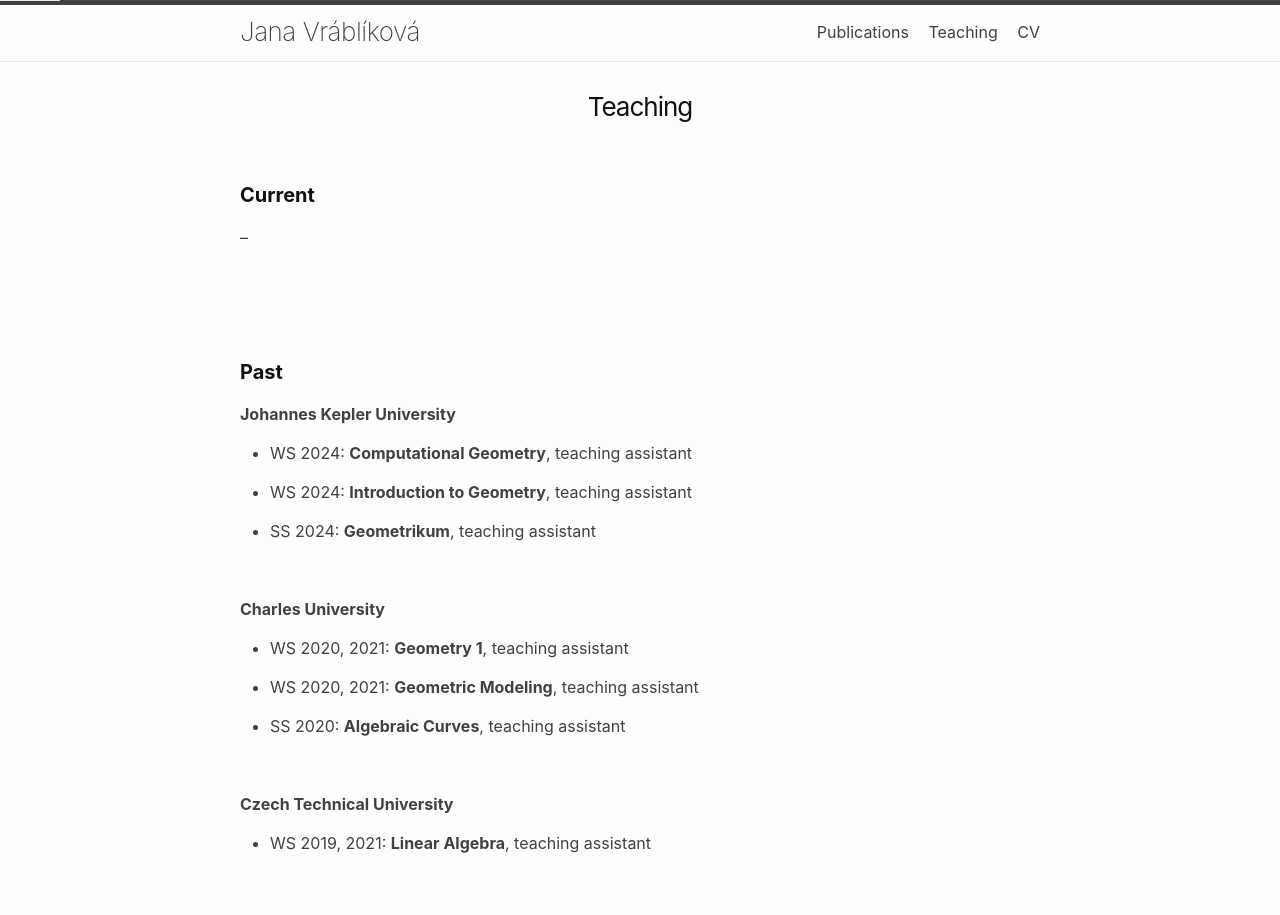
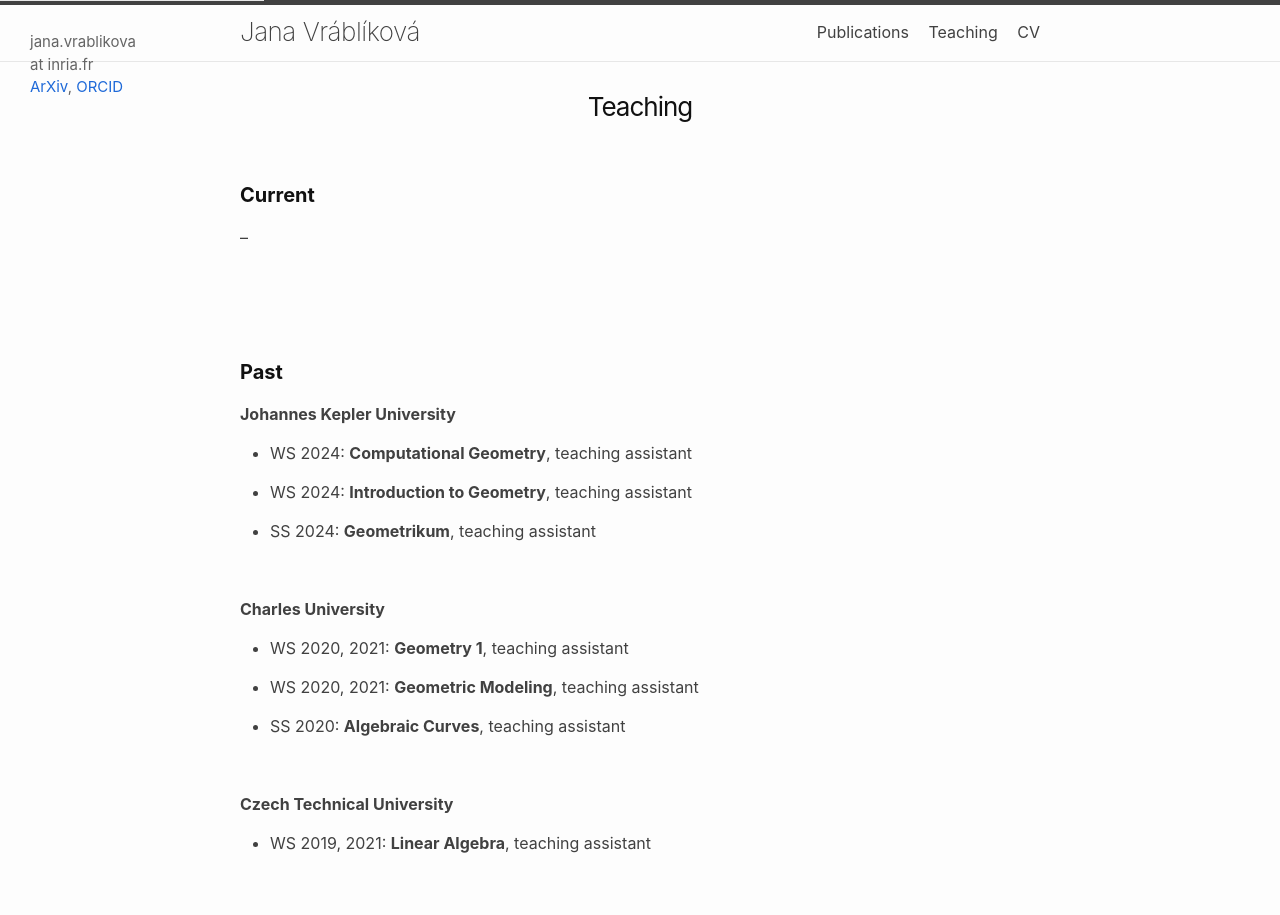
Before and after one commit to JanaVrablikova/janavrablikova.github.io, a Jekyll site: the page built from 02teaching.markdown, in a window 1280 px wide. Built offline with Jekyll 4.4.1, drawn with Linux system fonts in a browser that asks for light colours; nearby versions of some CDN libraries.

Commit message:
Update footer.html

```diff
--- a/_includes/footer.html
+++ b/_includes/footer.html
@@ -1,13 +1,4 @@
 <link id="fa-stylesheet" rel="stylesheet" href="https://cdn.jsdelivr.net/npm/@fortawesome/fontawesome-free@7.0.0/css/all.min.css">
-
-<style>
-      .footer-col-wrapper {
-        position: fixed;
-        left: 20%;
-        bottom: 0;
-        width: 80%;
-      }
-</style>
 
 <footer class="site-footer h-card">
   <data class="u-url" value="{{ '/' | relative_url }}"></data>
@@ -17,8 +8,8 @@
     <div class="footer-col-wrapper">
       <!--<div class="footer-col">-->
       <div class="footer-col">
-      <!--jana.vrablikova at inria.fr</a></small><br>
-      <small> <a href="http://arxiv.org/a/vrablikova_j_1">ArXiv</a>, <a href="https://orcid.org/0000-0002-3008-9275">ORCID</a></small>-->
+      jana.vrablikova at inria.fr</a></small><br>
+      <a href="http://arxiv.org/a/vrablikova_j_1">ArXiv</a>, <a href="https://orcid.org/0000-0002-3008-9275">ORCID</a>
       </div>
       <div class="footer-col">
         <p>{{ site.description | escape }}</p>
```
